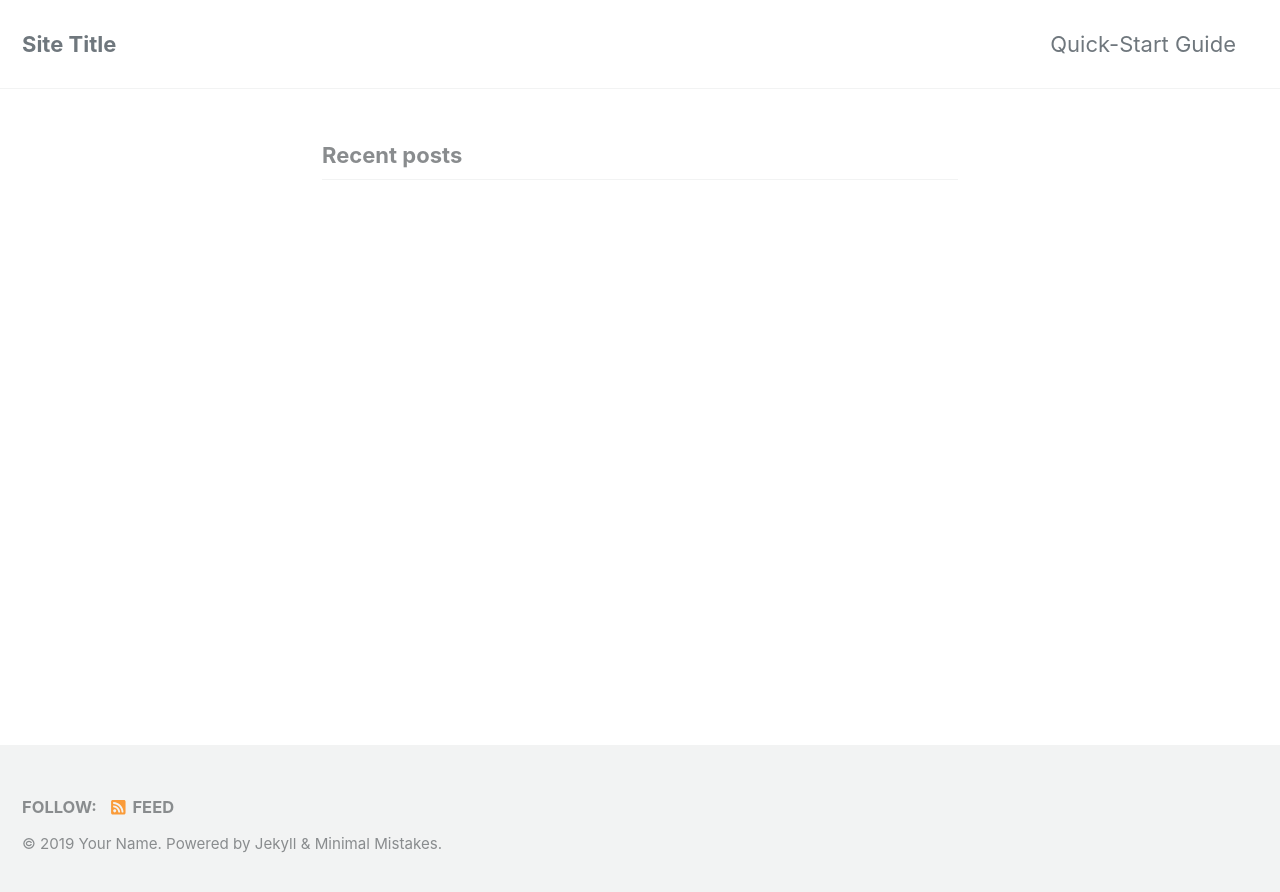
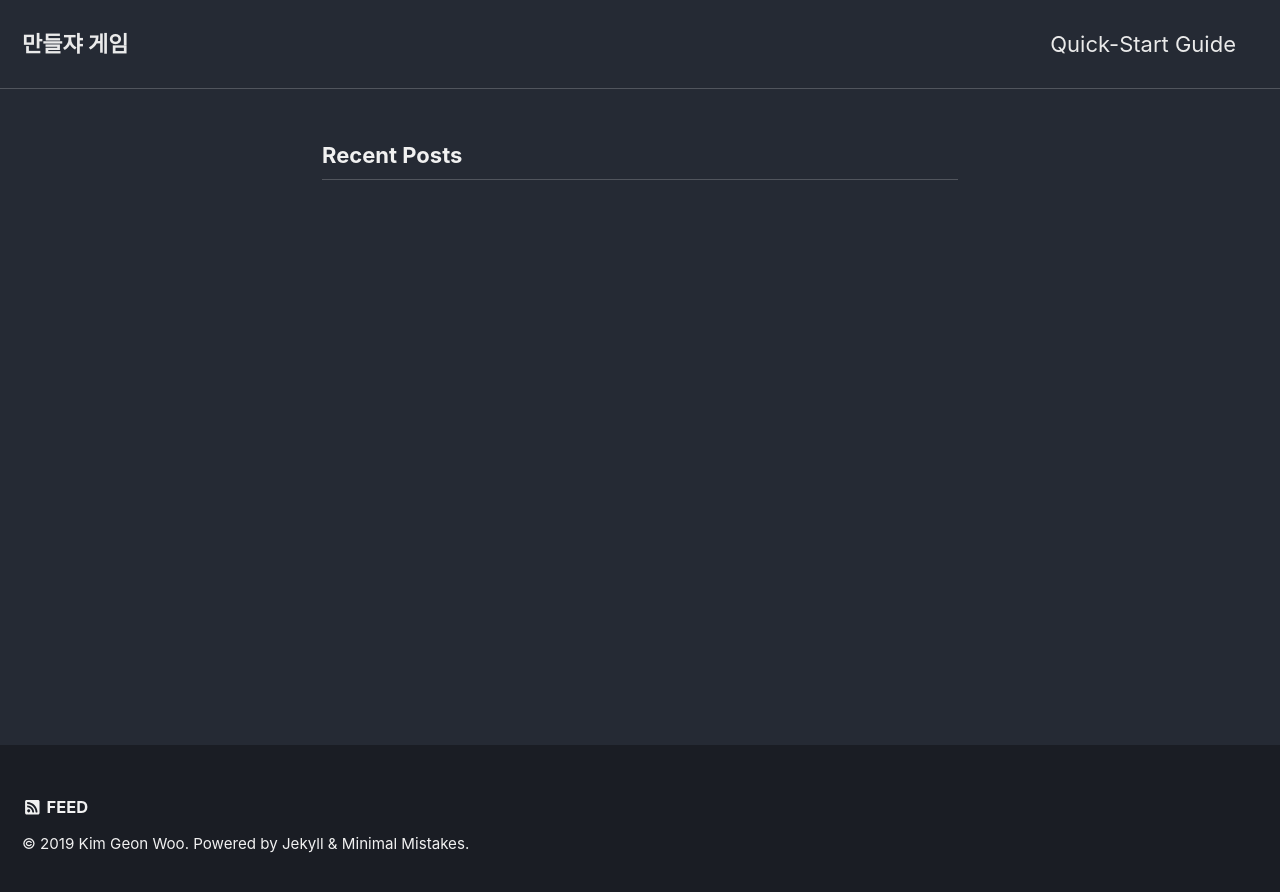
Before and after one commit to eatqua-kk/kkwoo94517.github.io, a Jekyll site: the page built from index.md, in a window 1280 px wide. Shown: the top 892 px of the page. Built offline with Jekyll 4.4.1, drawn with Linux system fonts in a browser that asks for light colours; cached includes are drawn as plain includes; nearby versions of some CDN libraries; the list of posts is cut into pages by our own code.

Commit message:
Update _config.yml

```diff
--- a/_config.yml
+++ b/_config.yml
@@ -12,16 +12,16 @@
 
 # theme                  : "minimal-mistakes-jekyll"
 # remote_theme           : "mmistakes/minimal-mistakes"
-minimal_mistakes_skin    : "default" # "air", "aqua", "contrast", "dark", "dirt", "neon", "mint", "plum", "sunrise"
+minimal_mistakes_skin    : "dark" # "air", "aqua", "contrast", "dark", "dirt", "neon", "mint", "plum", "sunrise"
 
 # Site Settings
-locale                   : "en-US"
-title                    : "Site Title"
+locale                   : "utf-8"
+title                    : "만들쟈 게임"
 title_separator          : "-"
-name                     : "Your Name"
-description              : "An amazing website."
-url                      : # the base hostname & protocol for your site e.g. "https://mmistakes.github.io"
-baseurl                  : # the subpath of your site, e.g. "/blog"
+name                     : "Kim Geon Woo"
+description              : "잘 ."
+url                      : "https://devBlog.github.io"# the base hostname & protocol for your site e.g. "https://mmistakes.github.io"
+baseurl                  : ""# the subpath of your site, e.g. "/blog"
 repository               : # GitHub username/repo-name e.g. "mmistakes/minimal-mistakes"
 teaser                   : # path of fallback teaser image, e.g. "/assets/images/500x300.png"
 # breadcrumbs            : false # true, false (default)
```
